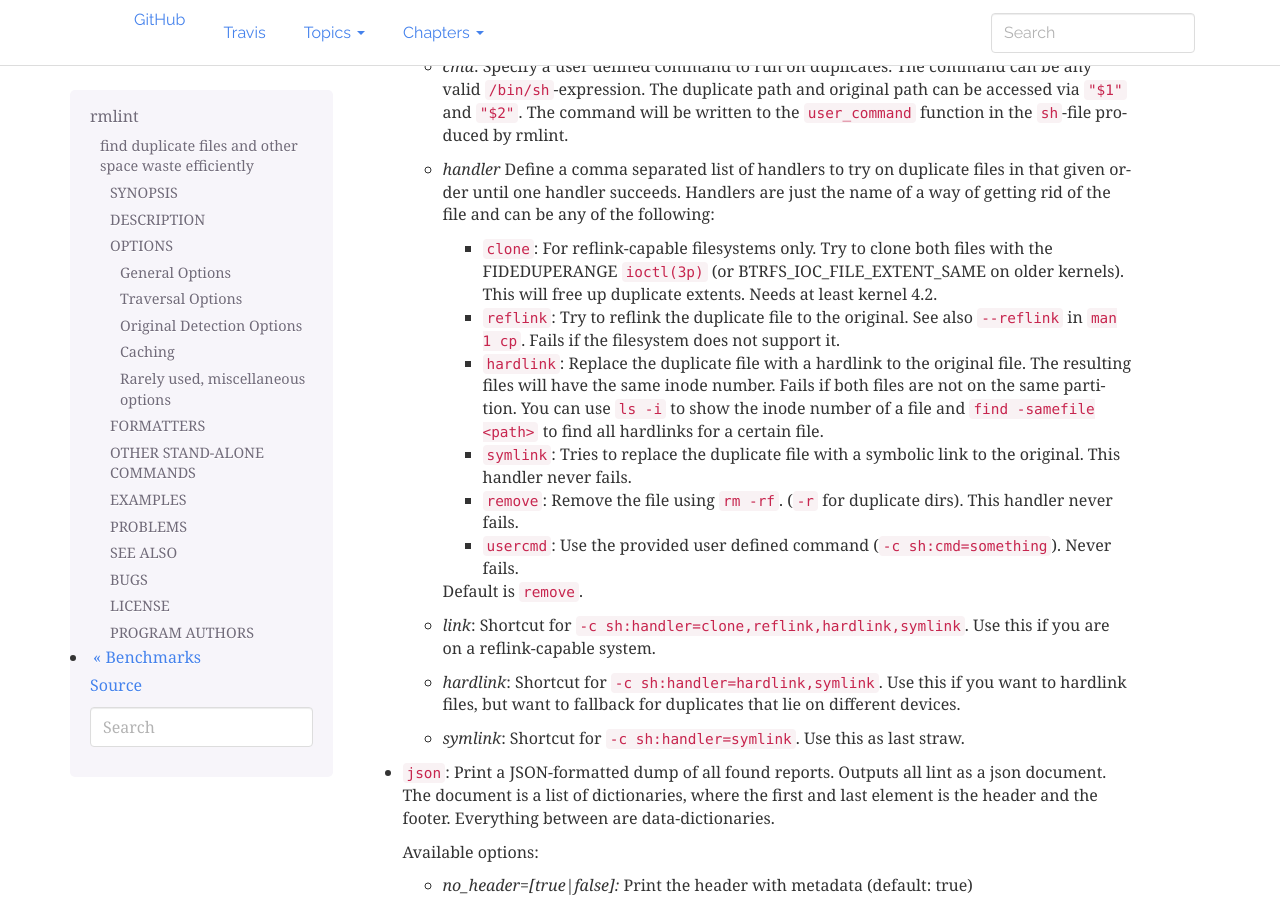
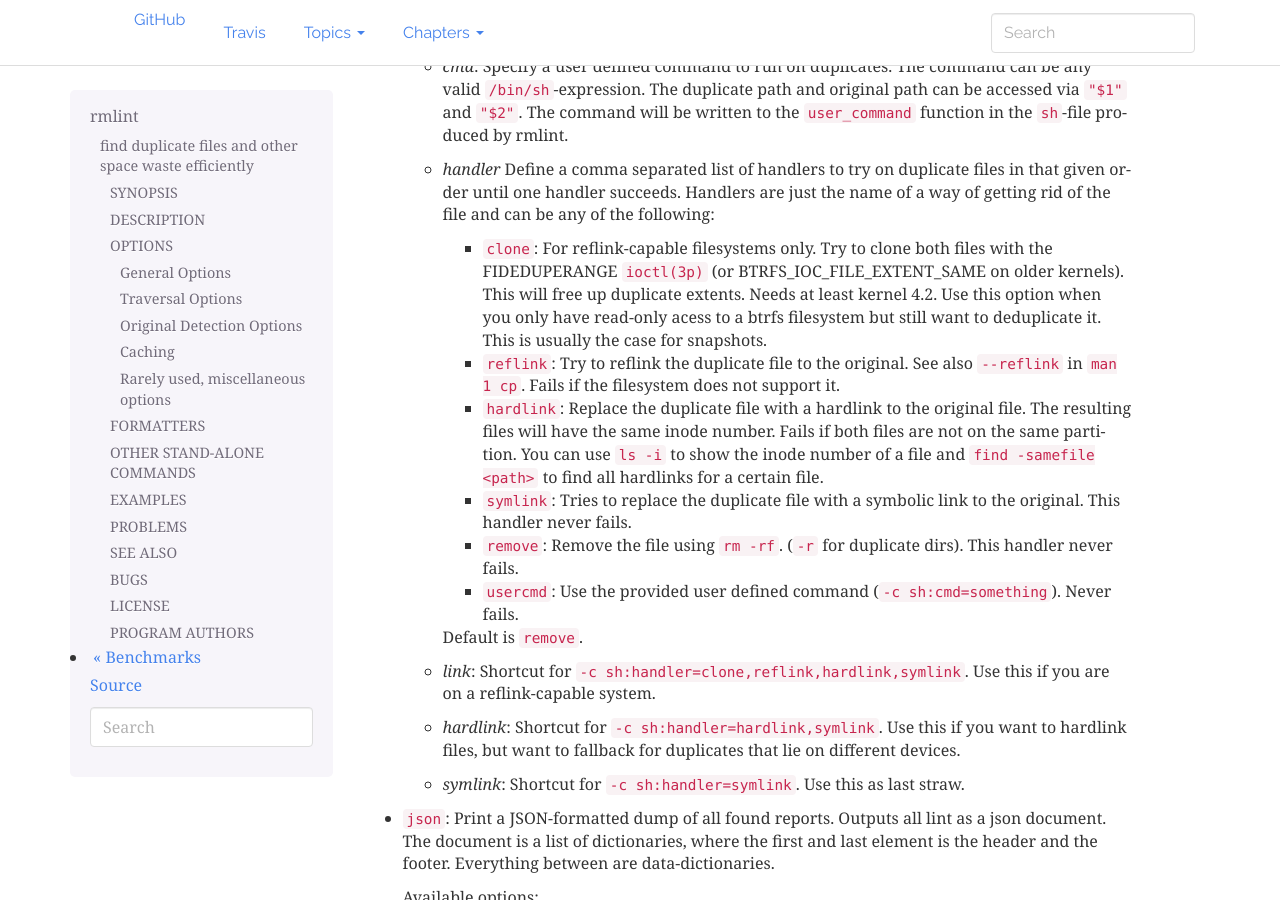
Before and after one commit to sahib/rmlint, a Sphinx documentation site: the page built from docs/rmlint.1.rst, in a window 1280 px wide and 900 px high, scrolled down 11509 px. Built offline with Sphinx 7.4.7, drawn with Linux system fonts in a browser that asks for light colours.

Commit message:
docs: add note about `clone`

```diff
--- a/docs/rmlint.1.rst
+++ b/docs/rmlint.1.rst
@@ -632,6 +632,8 @@ FORMATTERS
     * ``clone``: For reflink-capable filesystems only. Try to clone both files with the
       FIDEDUPERANGE ``ioctl(3p)`` (or BTRFS_IOC_FILE_EXTENT_SAME on older kernels).
       This will free up duplicate extents. Needs at least kernel 4.2.
+      Use this option when you only have read-only acess to a btrfs filesystem but still
+      want to deduplicate it. This is usually the case for snapshots.
     * ``reflink``: Try to reflink the duplicate file to the original. See also
       ``--reflink`` in ``man 1 cp``. Fails if the filesystem does not support
       it.
```
